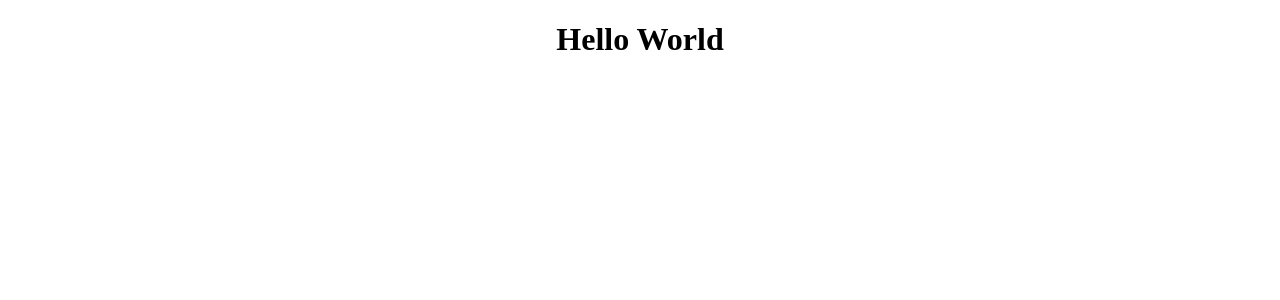
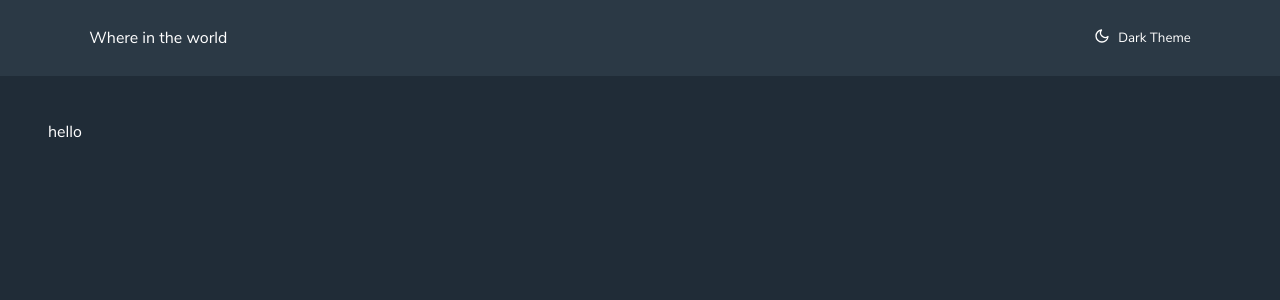
Before and after one commit to rishavpandey43/where-in-world, a React (Create React App) app: page / in a window 1280 px wide. Shown: the top 300 px of the page. Built offline with nearby package versions, Linux system fonts and the light colour scheme.

Commit message:
:sparkles: feat: add header

```diff
--- a/src/App.js
+++ b/src/App.js
@@ -1,11 +1,23 @@
 import React from 'react';
 import './App.scss';
+import { BrowserRouter as Router, Switch, Route } from 'react-router-dom';
+
+import Header from './components/Header/Header';
+
+import Home from './screens/Home/Home';
+import Country from './screens/Country/Country';
 
 function App() {
   return (
-    <div className="App">
-      <h1>Hello World</h1>
-    </div>
+    <Router>
+      <Header />
+      <main className="main-wrapper">
+        <Switch>
+          <Route path="/" exact component={Home} />
+          <Route path="/country/:code" component={Country} />
+        </Switch>
+      </main>
+    </Router>
   );
 }
 
--- a/src/App.scss
+++ b/src/App.scss
@@ -1,38 +1,200 @@
-.App {
-  text-align: center;
+:root {
+  // --dark-theme-bg-color-1: #2b3945;
+  // --dark-theme-bg-color-2: #202c37;
+  // --light-theme-text-color: #828282;
+  // --dark-gray: #858585;
+  // --very-light-gray: #fafafa;
+  // --dark-theme-text-color: #ffffff;
+  --theme-bg-color-1: #2b3945;
+  --theme-bg-color-2: #202c37;
+  --theme-text-color: #ffffff;
+  --shadow: #d4d4d4;
 }
 
-.App-logo {
-  height: 40vmin;
-  pointer-events: none;
+@font-face {
+  font-family: 'Nunito Sans';
+  src: url('./assets/NunitoSans-Regular.ttf') format('truetype');
+  font-weight: normal;
+  font-style: normal;
 }
 
-@media (prefers-reduced-motion: no-preference) {
-  .App-logo {
-    animation: App-logo-spin infinite 20s linear;
+@font-face {
+  font-family: 'Nunito Sans';
+  src: url('./assets/NunitoSans-Bold.ttf') format('truetype');
+  font-weight: bold;
+  font-style: normal;
+}
+
+/* RESET STYLING STARTS */
+
+html,
+body,
+div,
+span,
+applet,
+object,
+iframe,
+h1,
+h2,
+h3,
+h4,
+h5,
+h6,
+p,
+blockquote,
+pre,
+a,
+abbr,
+acronym,
+address,
+big,
+cite,
+code,
+del,
+dfn,
+em,
+img,
+ins,
+kbd,
+q,
+s,
+samp,
+small,
+strike,
+strong,
+sub,
+sup,
+tt,
+var,
+b,
+u,
+i,
+center,
+dl,
+dt,
+dd,
+ol,
+ul,
+li,
+fieldset,
+form,
+label,
+legend,
+table,
+caption,
+tbody,
+tfoot,
+thead,
+tr,
+th,
+td,
+article,
+aside,
+canvas,
+details,
+embed,
+figure,
+figcaption,
+footer,
+header,
+hgroup,
+menu,
+nav,
+output,
+ruby,
+section,
+summary,
+time,
+mark,
+audio,
+video {
+  margin: 0;
+  padding: 0;
+  border: 0;
+  font-size: 100%;
+  font: inherit;
+  vertical-align: baseline;
+}
+/* HTML5 display-role reset for older browsers */
+article,
+aside,
+details,
+figcaption,
+figure,
+footer,
+header,
+hgroup,
+menu,
+nav,
+section {
+  display: block;
+}
+body {
+  line-height: 1;
+}
+ol,
+ul {
+  list-style: none;
+}
+blockquote,
+q {
+  quotes: none;
+}
+blockquote:before,
+blockquote:after,
+q:before,
+q:after {
+  content: '';
+  content: none;
+}
+table {
+  border-collapse: collapse;
+  border-spacing: 0;
+}
+
+*,
+*::before,
+*::after {
+  box-sizing: border-box !important;
+}
+
+/* RESET STYLING STARTS */
+
+/* COMMON STYLING */
+
+body,
+* {
+  color: var(--theme-text-color);
+  font-family: 'Nunito Sans', sans-serif;
+}
+
+.container {
+  width: 100%;
+  padding-right: 15px;
+  padding-left: 15px;
+  margin-right: auto;
+  margin-left: auto;
+  @media screen and (min-width: 576px) {
+    max-width: 540px;
+  }
+  @media screen and (min-width: 768px) {
+    max-width: 720px;
+  }
+  @media screen and (min-width: 992px) {
+    max-width: 960px;
+  }
+  @media screen and (min-width: 1200px) {
+    max-width: 1140px;
   }
 }
 
-.App-header {
-  background-color: #282c34;
-  min-height: 100vh;
-  display: flex;
-  flex-direction: column;
-  align-items: center;
-  justify-content: center;
-  font-size: calc(10px + 2vmin);
-  color: white;
+.icon {
+  margin-right: 0.5rem;
+  margin-top: -1px;
 }
 
-.App-link {
-  color: #61dafb;
+.main-wrapper {
+  background-color: var(--theme-bg-color-2);
+  height: 100vh;
+  padding: 3rem;
 }
-
-@keyframes App-logo-spin {
-  from {
-    transform: rotate(0deg);
-  }
-  to {
-    transform: rotate(360deg);
-  }
-}
--- /dev/null
+++ b/src/assets/svg.js
@@ -0,0 +1,18 @@
+import React from 'react';
+
+export const Theme = ({ className }) => (
+  <svg
+    xmlns="http://www.w3.org/2000/svg"
+    width="16"
+    height="16"
+    viewBox="0 0 24 24"
+    fill="none"
+    stroke="var(--theme-text-color)"
+    stroke-width="2"
+    stroke-linecap="round"
+    stroke-linejoin="round"
+    className={className}
+  >
+    <path d="M21 12.79A9 9 0 1 1 11.21 3 7 7 0 0 0 21 12.79z"></path>
+  </svg>
+);
--- /dev/null
+++ b/src/components/Header/Header.js
@@ -0,0 +1,28 @@
+import React from 'react';
+import { Link } from 'react-router-dom';
+
+import './header.scss';
+
+import { Theme } from '../../assets/svg';
+
+const Header = () => {
+  return (
+    <header>
+      <nav className="container nav nav-bar">
+        <div className="nav-brand">
+          <Link to="/" className="link">
+            Where in the world
+          </Link>
+        </div>
+        <div className="nav-end">
+          <button className="toggle-theme-btn">
+            <Theme className="icon" />
+            Dark Theme
+          </button>
+        </div>
+      </nav>
+    </header>
+  );
+};
+
+export default Header;
--- /dev/null
+++ b/src/components/Header/header.scss
@@ -0,0 +1,29 @@
+header {
+  background-color: var(--theme-bg-color-1);
+
+  .nav-bar {
+    display: flex;
+    align-items: center;
+    padding: 1rem 0rem;
+  }
+
+  .nav-brand {
+    margin-right: auto;
+  }
+  .nav-end {
+    margin-left: auto;
+  }
+
+  .link {
+    padding: 0.8rem 1.2rem;
+    text-decoration: none;
+  }
+
+  .toggle-theme-btn {
+    background-color: var(--theme-bg-color-1);
+    border: none;
+    padding: 0.8rem 1.2rem;
+    cursor: pointer;
+    display: flex;
+  }
+}
--- a/src/screens/Country/Country.js
+++ b/src/screens/Country/Country.js
@@ -0,0 +1,9 @@
+import React, { Component } from 'react';
+
+class Country extends Component {
+  render() {
+    return <div> textInComponent </div>;
+  }
+}
+
+export default Country;
--- a/src/screens/Home/Home.js
+++ b/src/screens/Home/Home.js
@@ -0,0 +1,13 @@
+import React, { Component } from 'react';
+
+class Home extends Component {
+  render() {
+    return (
+      <div>
+        <h1>hello</h1>
+      </div>
+    );
+  }
+}
+
+export default Home;
```
Also changed, not shown: src/assets/NunitoSans-Bold.ttf (added), src/assets/NunitoSans-Regular.ttf (added).
